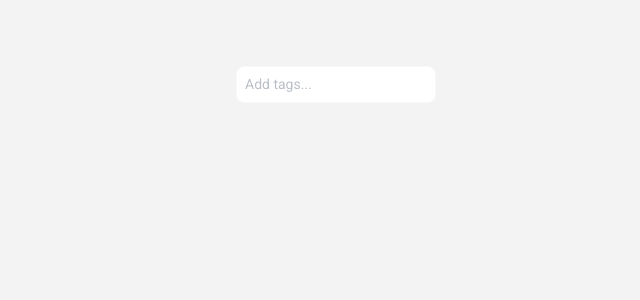
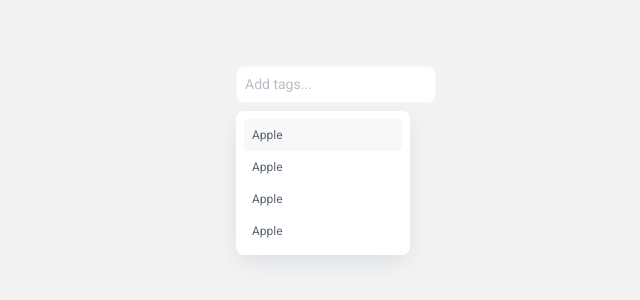
Before and after one commit to arasta1993query/alibaba, a Vue app: page / in a window 1280 px wide. Shown: the part 316-616 px from the top of the page, without its empty margins (304-944 px from the left). Built offline with nearby package versions, Linux system fonts and the light colour scheme.

Commit message:
suggestionBox style added

```diff
--- a/src/components/SuggestionBox.vue
+++ b/src/components/SuggestionBox.vue
@@ -3,11 +3,38 @@
 </script>
 
 <template>
-  <div></div>
+  <div class="box">
+    <div class="option active">Apple</div>
+    <div class="option">Apple</div>
+    <div class="option">Apple</div>
+    <div class="option">Apple</div>
+  </div>
 </template>
 
 
 
-<style scoped>
+<style lang="scss" scoped>
+  .box{
+    width: calc(100% - 26px);
+    height: 144px;
+    position: absolute;
+    top: 100%;
+    transform: translateY(8px);
+    background: #ffffff;
+    padding: 8px;
+    box-shadow: 0px 8px 24px -4px rgba(27, 46, 94, 0.12);
+    border-radius: 8px;
+  }
 
+  .option{
+    text-align: left;
+    padding: 8px;
+    font-size: 12px;
+    line-height: 16px;
+    border-radius: 4px;
+
+    &.active{
+      background: #F8F8F8;
+     }
+  }
 </style>
```
